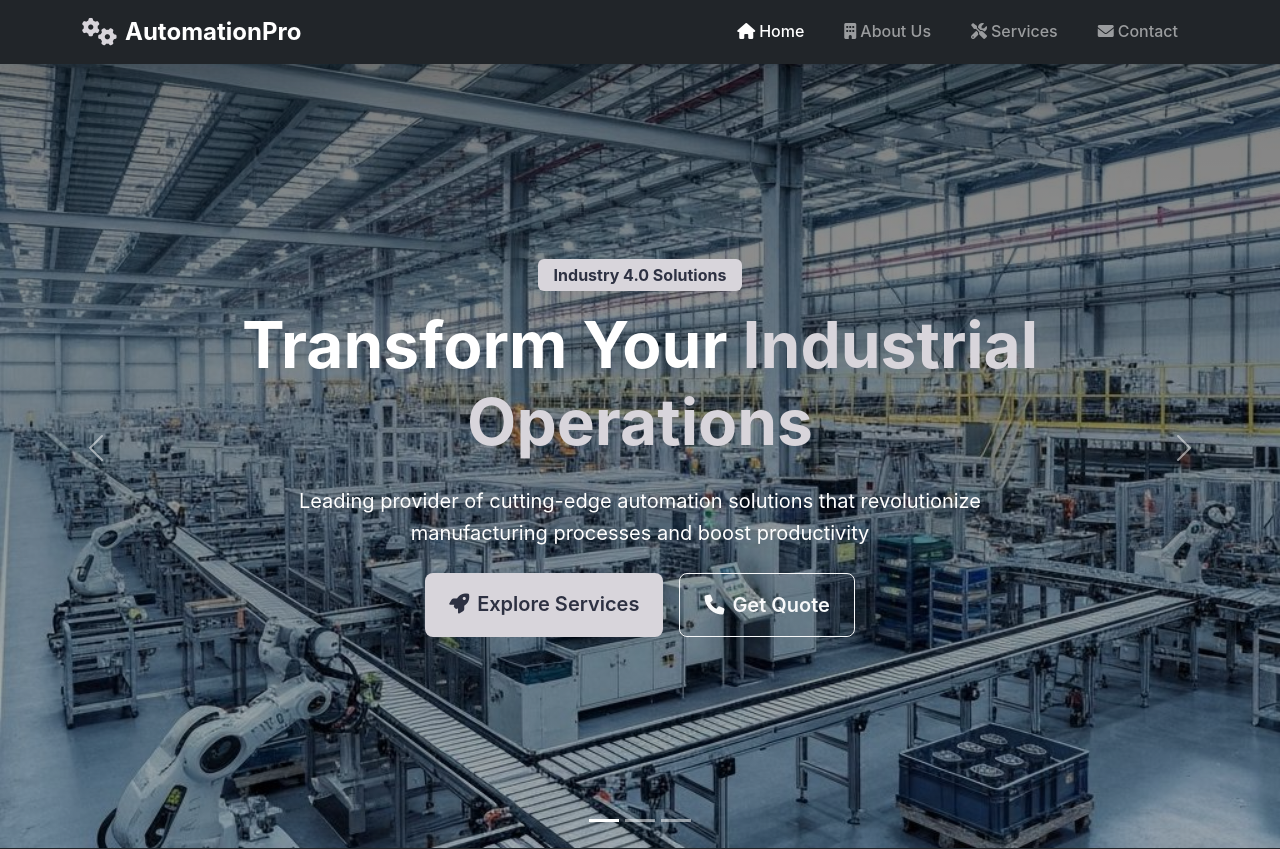
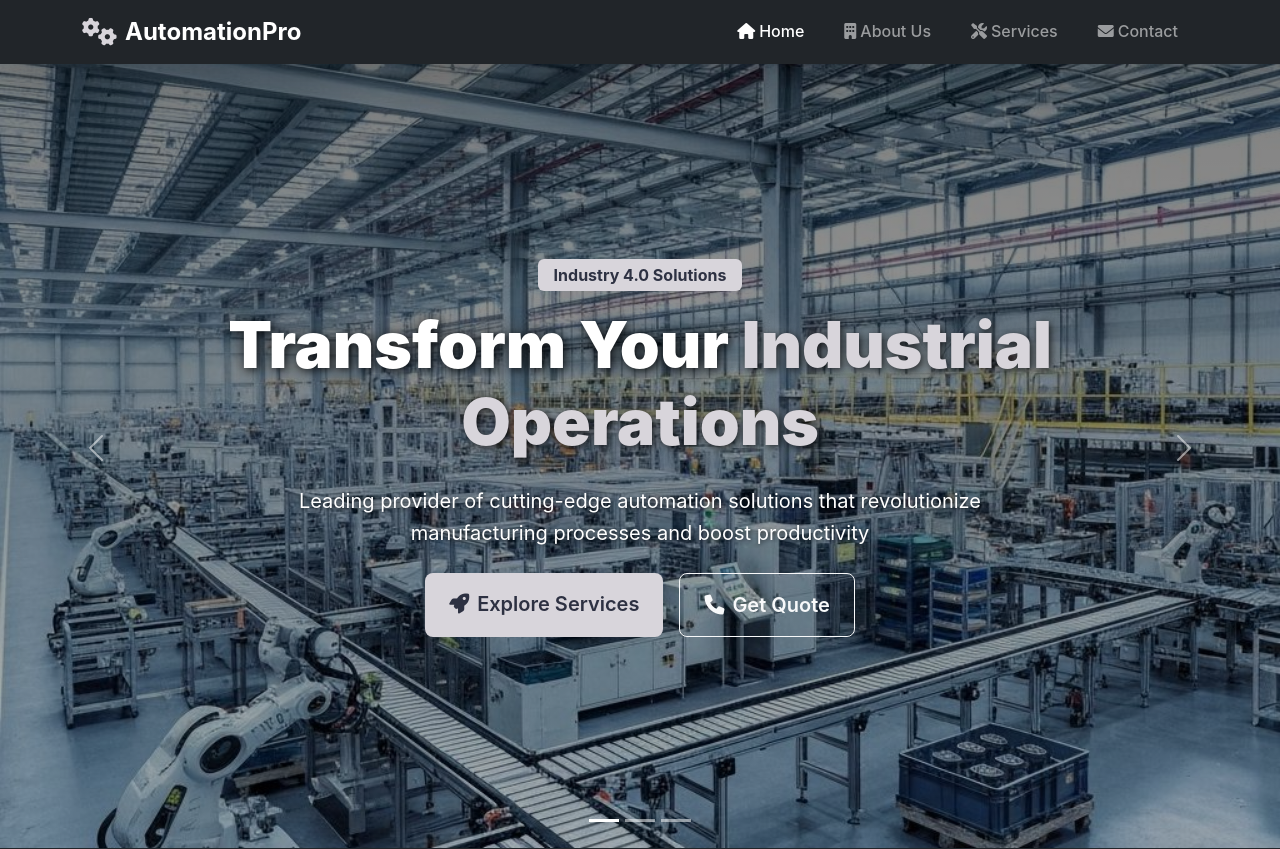
Before and after one commit to khushalpatil0812/automation_industry, a PHP site: page /automation_industry/ in a window 1280 px wide. Shown: the top 849 px of the page. Run offline with PHP 8.4, Linux system fonts and the light colour scheme; data comes from the database, SQL or seed files in the repository.

Commit message:
Enhanced Hero Carousel text styling with bold fonts and shadow effects

```diff
--- a/index.php
+++ b/index.php
@@ -21,8 +21,8 @@ include 'includes/header.php';
                 <div class="d-flex align-items-center justify-content-center h-100 position-relative">
                     <div class="container text-center text-white" data-aos="fade-up">
                         <span class="badge px-3 py-2 fs-6 mb-3" style="background-color: var(--color-platinum); color: var(--color-gunmetal);">Industry 4.0 Solutions</span>
-                        <h1 class="display-3 fw-bold mb-4">Transform Your <span style="color: var(--color-platinum);">Industrial Operations</span></h1>
-                        <p class="fs-5 mb-4 col-lg-8 mx-auto">Leading provider of cutting-edge automation solutions that revolutionize manufacturing processes and boost productivity</p>
+                        <h1 class="display-3 mb-4" style="font-weight: 900; text-shadow: 2px 2px 8px rgba(0,0,0,0.7), 0 0 20px rgba(0,0,0,0.5);">Transform Your <span style="color: var(--color-platinum); text-shadow: 2px 2px 8px rgba(0,0,0,0.8), 0 0 25px rgba(216,213,219,0.3);">Industrial Operations</span></h1>
+                        <p class="fs-5 mb-4 col-lg-8 mx-auto" style="text-shadow: 1px 1px 4px rgba(0,0,0,0.6);">Leading provider of cutting-edge automation solutions that revolutionize manufacturing processes and boost productivity</p>
                         <div class="d-flex gap-3 justify-content-center flex-wrap">
                             <a href="services.php" class="btn btn-lg px-4 py-3 fw-semibold" style="background-color: var(--color-platinum); color: var(--color-gunmetal); border: none;">
                                 <i class="fas fa-rocket me-2"></i>Explore Services
@@ -41,8 +41,8 @@ include 'includes/header.php';
                 <div class="d-flex align-items-center justify-content-center h-100 position-relative">
                     <div class="container text-center text-white" data-aos="fade-up">
                         <span class="badge text-white px-3 py-2 fs-6 mb-3" style="background-color: var(--color-gunmetal);">Smart Manufacturing</span>
-                        <h1 class="display-3 fw-bold mb-4">Advanced <span style="color: var(--color-gunmetal);">Robotics & AI</span></h1>
-                        <p class="fs-5 mb-4 col-lg-8 mx-auto">Harness the power of artificial intelligence and robotics to create intelligent, self-optimizing manufacturing systems</p>
+                        <h1 class="display-3 mb-4" style="font-weight: 900; text-shadow: 2px 2px 8px rgba(0,0,0,0.7), 0 0 20px rgba(0,0,0,0.5);">Advanced <span style="color: var(--color-gunmetal); text-shadow: 2px 2px 8px rgba(0,0,0,0.8), 0 0 25px rgba(33,37,41,0.4);">Robotics & AI</span></h1>
+                        <p class="fs-5 mb-4 col-lg-8 mx-auto" style="text-shadow: 1px 1px 4px rgba(0,0,0,0.6);">Harness the power of artificial intelligence and robotics to create intelligent, self-optimizing manufacturing systems</p>
                         <div class="d-flex gap-3 justify-content-center flex-wrap">
                             <a href="services.php" class="btn btn-lg px-4 py-3 fw-semibold" style="background-color: var(--color-gunmetal); color: white; border: none;">
                                 <i class="fas fa-robot me-2"></i>AI Solutions
@@ -61,8 +61,8 @@ include 'includes/header.php';
                 <div class="d-flex align-items-center justify-content-center h-100 position-relative">
                     <div class="container text-center text-white" data-aos="fade-up">
                         <span class="badge bg-success text-white px-3 py-2 fs-6 mb-3">Sustainable Future</span>
-                        <h1 class="display-3 fw-bold mb-4">Green <span class="text-success">Technology Solutions</span></h1>
-                        <p class="fs-5 mb-4 col-lg-8 mx-auto">Sustainable automation solutions that reduce environmental impact while maximizing operational efficiency</p>
+                        <h1 class="display-3 mb-4" style="font-weight: 900; text-shadow: 2px 2px 8px rgba(0,0,0,0.7), 0 0 20px rgba(0,0,0,0.5);">Green <span class="text-success" style="text-shadow: 2px 2px 8px rgba(0,0,0,0.8), 0 0 25px rgba(25,135,84,0.4);">Technology Solutions</span></h1>
+                        <p class="fs-5 mb-4 col-lg-8 mx-auto" style="text-shadow: 1px 1px 4px rgba(0,0,0,0.6);">Sustainable automation solutions that reduce environmental impact while maximizing operational efficiency</p>
                         <div class="d-flex gap-3 justify-content-center flex-wrap">
                             <a href="services.php" class="btn btn-success btn-lg px-4 py-3 fw-semibold">
                                 <i class="fas fa-leaf me-2"></i>Green Solutions
```
